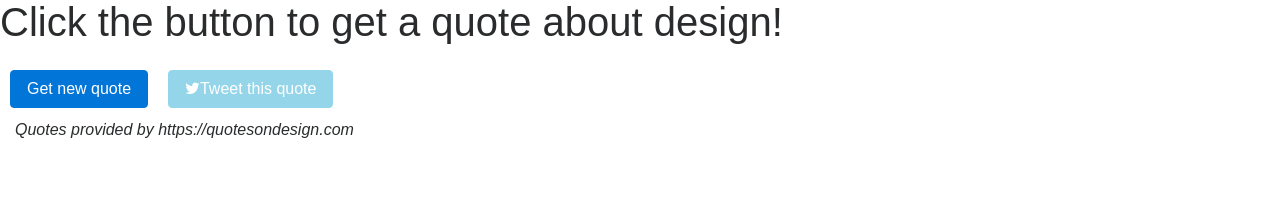
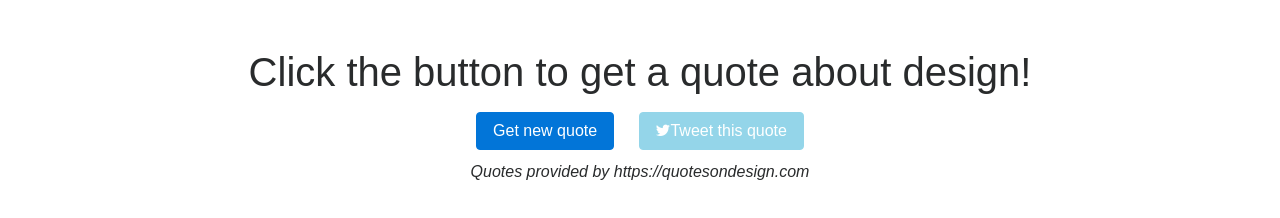
Before and after one commit to Ross117/Random-Quote-Machine, a plain HTML site: page Random_Quote_Machine.html in a window 1280 px wide. Drawn offline with nearby package versions, Linux system fonts and the light colour scheme.

Commit message:
Centre HTML elements on the web page

```diff
--- a/Random_Quote_Machine.html
+++ b/Random_Quote_Machine.html
@@ -13,23 +13,26 @@
 
   <div class="container-fluid">
 
-    <!--center quote + citation-->
+    <div class="col quoteContainer">
+
       <div class="row">
-      <h1 class="quote">Click the button to get a quote about design!</h1>
+        <div class="col">
+          <h1 class="quote text-center">Click the button to get a quote about design!</h1>
+          <h2 class="citation text-center"></h2>
+        </div>
       </div>
 
       <div class="row">
-      <h2 class="citation"></h2>
-    </div>
-
-    <div class="row">
-        <!--stop buttons moving in response to new quotes?-->
+        <div class="mx-auto">
           <button type="button" class="newQuote btn btn-primary">Get new quote</button>
           <button type="button" class="tweetQuote btn btn-info" disabled><i class="fa fa-twitter"></i>Tweet this quote</button>
         </div>
+      </div>
 
       <div>
-      <p class="attribution">Quotes provided by https://quotesondesign.com</p>
+        <p class="attribution text-center">Quotes provided by https://quotesondesign.com</p>
+      </div>
+
     </div>
 
 </div>
--- a/style.css
+++ b/style.css
@@ -2,7 +2,8 @@
   font-family: 'Montaga', sans-serif;
 }
 
-.quote {
+.quoteContainer {
+  top: 50px;
 }
 
 .citation {
```
Also changed, not shown: javascript.js (+10 -3 lines). Lines whose indentation alone changed are shown as unchanged.
